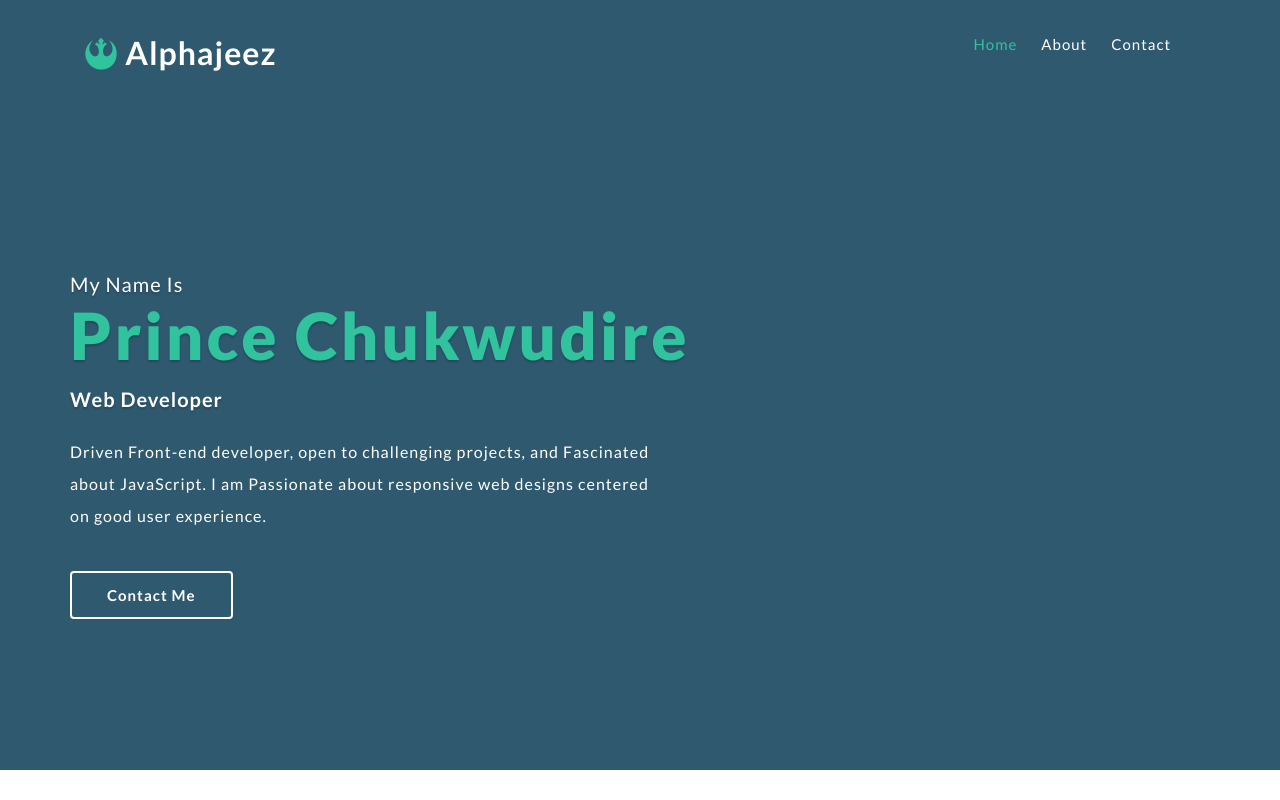
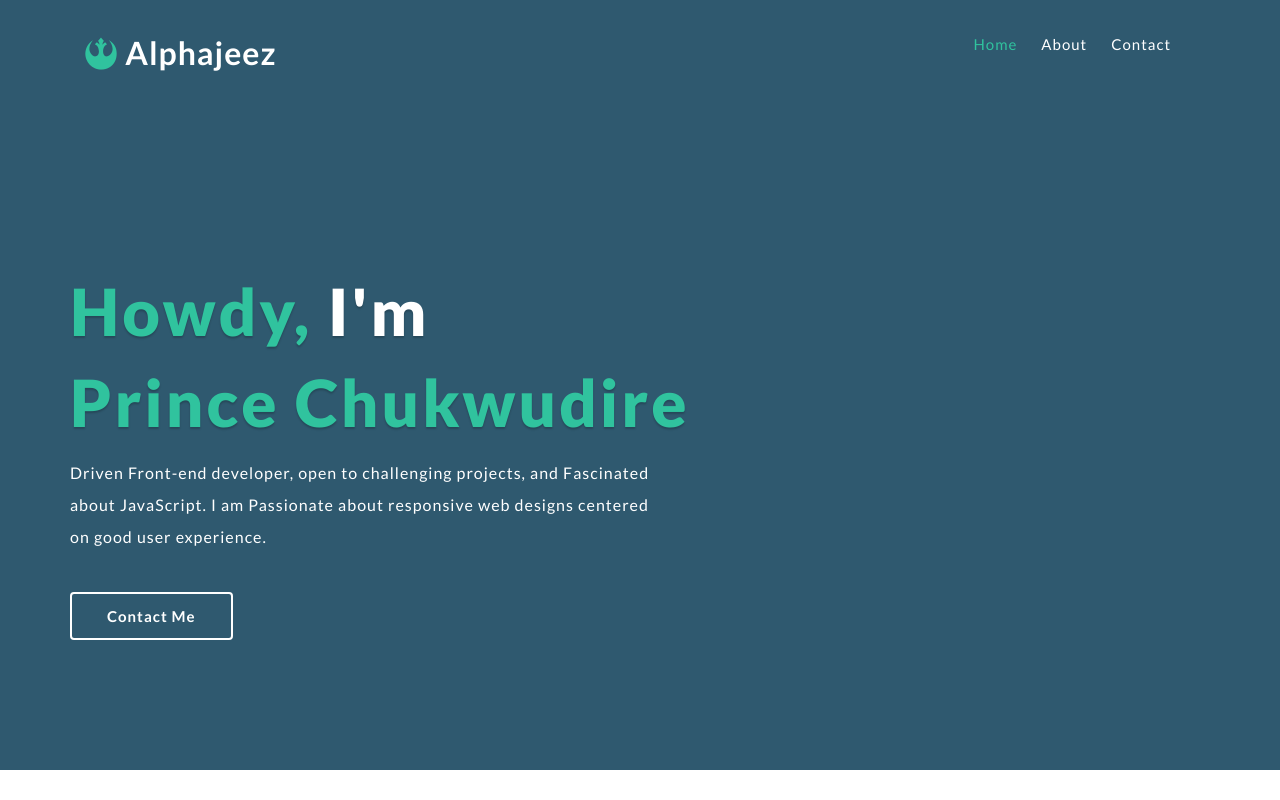
Before and after one commit to Alphajeez96/Portfolio, a plain HTML site: page index.html in a window 1280 px wide. Shown: the top 800 px of the page. Drawn offline with Linux system fonts and the light colour scheme.

Commit message:
modified hero

```diff
--- a/index.html
+++ b/index.html
@@ -74,9 +74,10 @@
 		<div class="container">
 			<div class="row w3pvt_banner_info">
 				<div class="col-md-8 w3layouts_banner_margin">
-					<h3 class="editContent">My name is </h3>
+					<h2>Howdy, <span style="color: white;"> I'm</span></h2>
+
 					<h2 class="editContent">Prince Chukwudire</h2>
-					<h4> Web Developer</h4>
+					<!-- <h4> Web Developer</h4> -->
 					<p>Driven Front-end developer,
 						open to challenging projects,
 						and Fascinated <br>about
```
